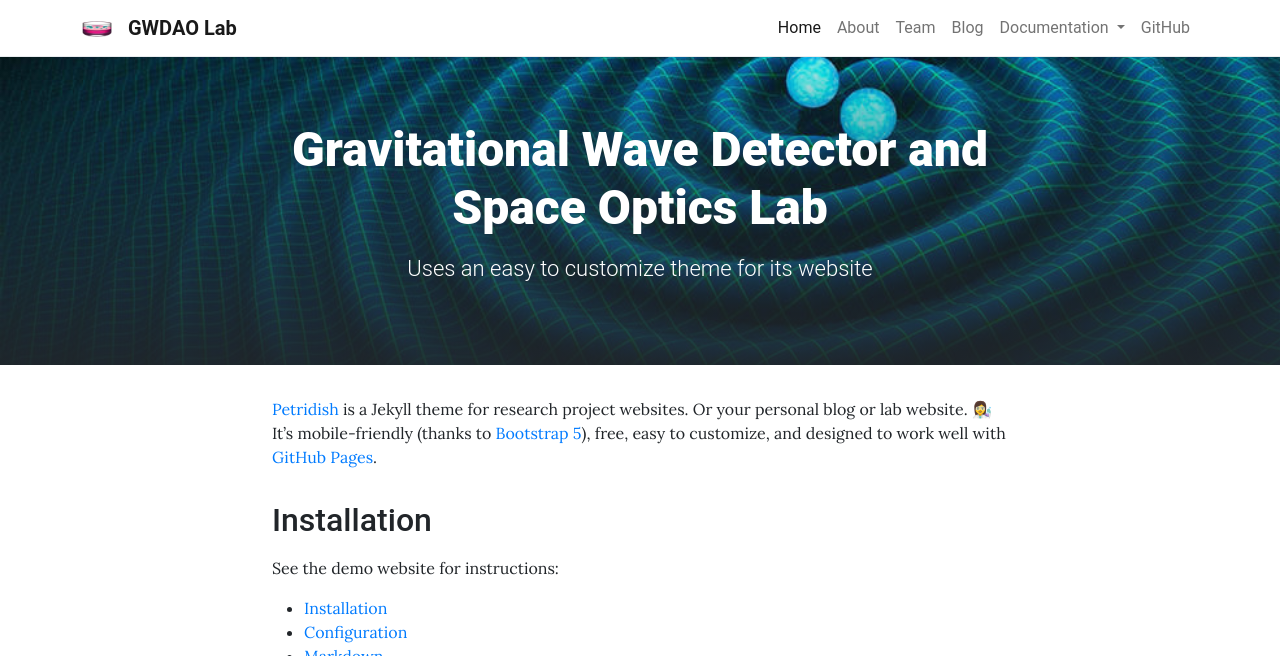
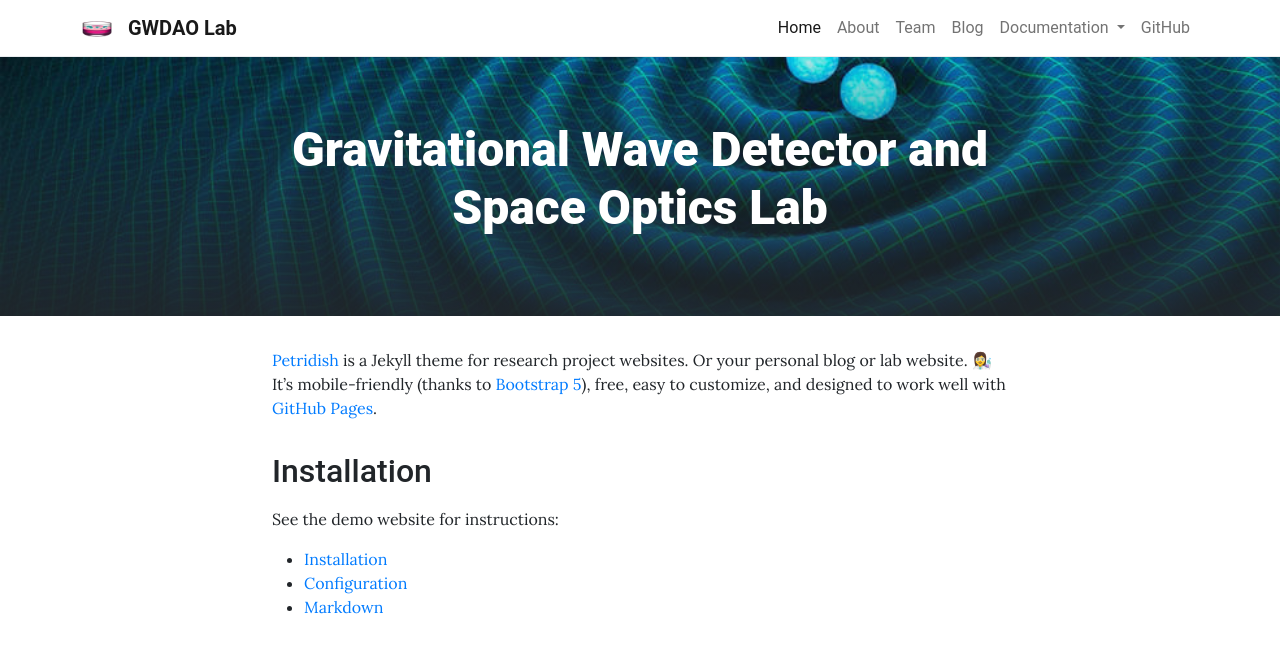
Before and after one commit to jgpark84/testpage, a Jekyll site: the page built from pages/home.md, in a window 1280 px wide and 900 px high, cut to the strip 0-656 px from the top of the window. Built offline with Jekyll 4.4.1, drawn with Linux system fonts in a browser that asks for light colours.

Commit message:
Update home.md

```diff
--- a/pages/home.md
+++ b/pages/home.md
@@ -1,7 +1,7 @@
 ---
 layout: home
 title: Gravitational Wave Detector and Space Optics Lab
-description: Uses an easy to customize theme for its website
+description:
 background: /assets/theme/images/banne.jpg
 permalink: /
 ---
```
